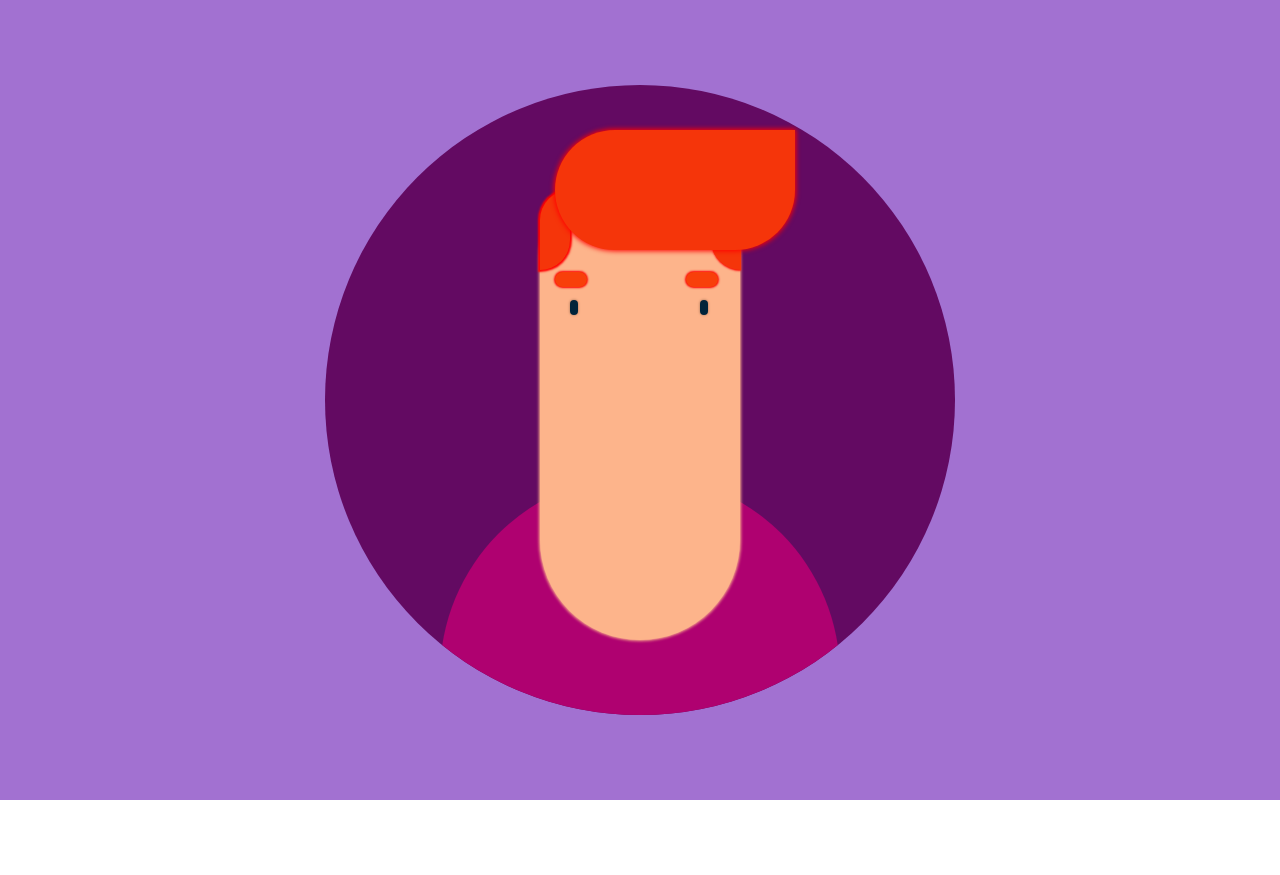
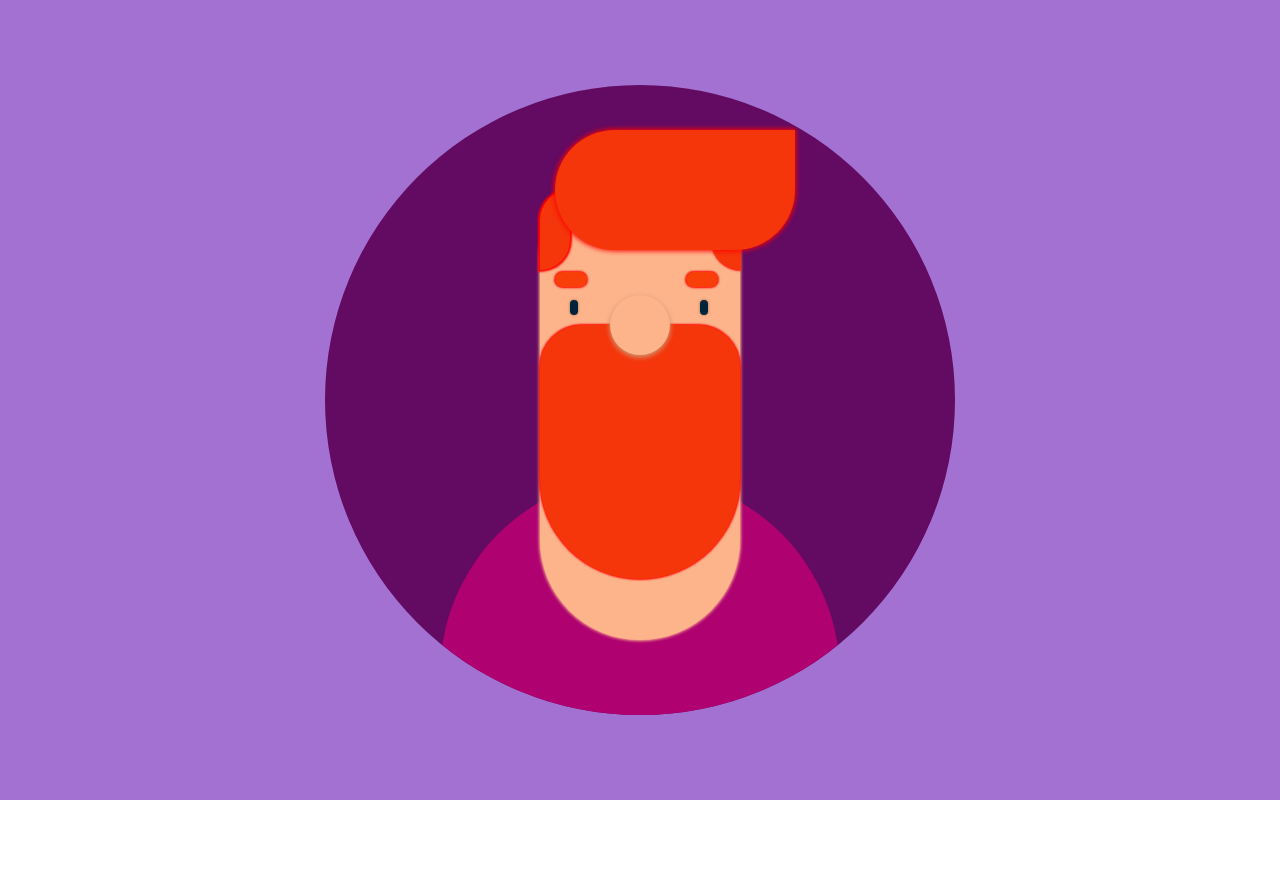
Before and after one commit to mary-caraveo/css-user, a plain HTML site: page index.html in a window 1280 px wide. Drawn offline with Linux system fonts and the light colour scheme.

Commit message:
feat: add beard and nose

```diff
--- a/src/styles/drawing.css
+++ b/src/styles/drawing.css
@@ -133,3 +133,25 @@ body {
   top: 140px;
   left: 160px;
 }
+
+.beard {
+  background: var(--hair);
+  box-shadow: 0px 0px 2px 1px red;
+  border-radius: 50px 50px 120px 120px;
+  width: 200px;
+  height: 53%;
+  position: absolute;
+  top: 165px;
+  left: 0;
+}
+
+.nose {
+  background: var(--skin);
+  box-shadow: 0px 2px 5px 0.5px var(--skin-nose);
+  border-radius: 50%;
+  width: 60px;
+  height: 60px;
+  position: absolute;
+  top: -30px;
+  left: 70px;
+}
```
